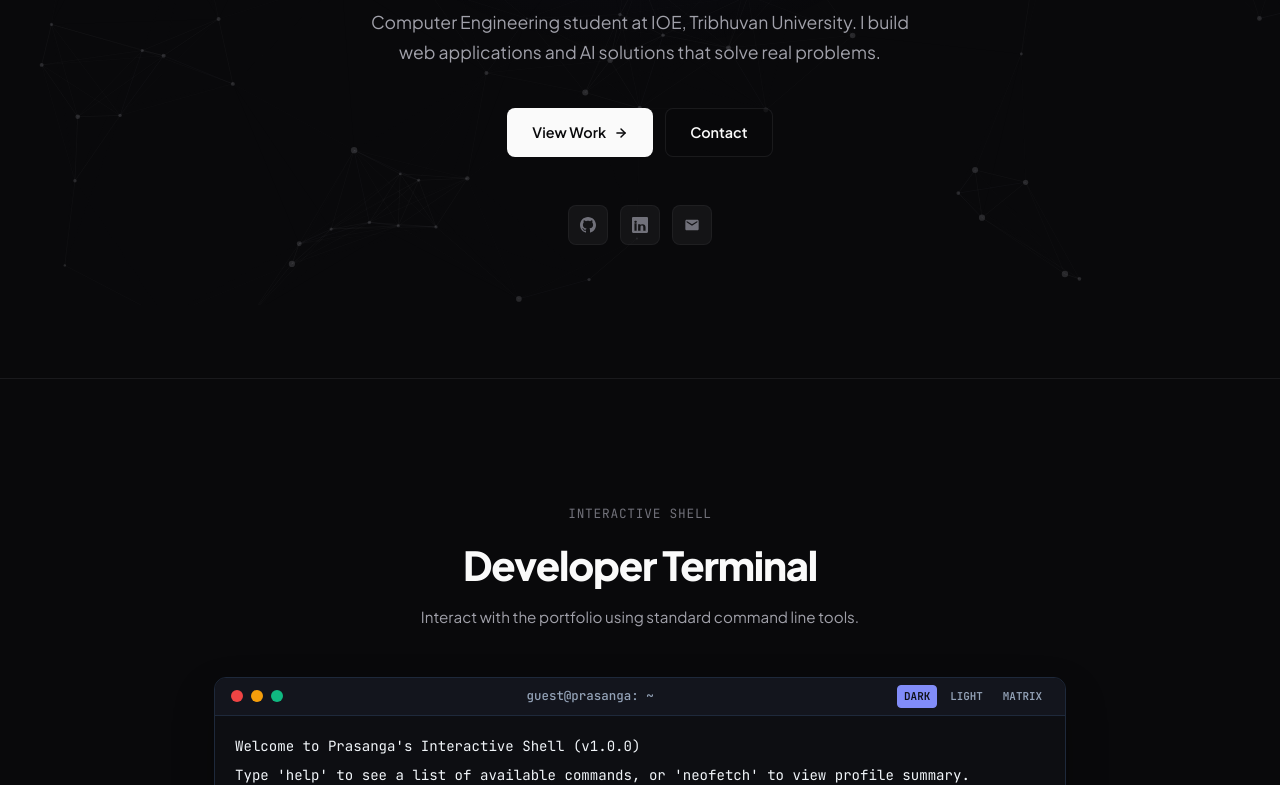
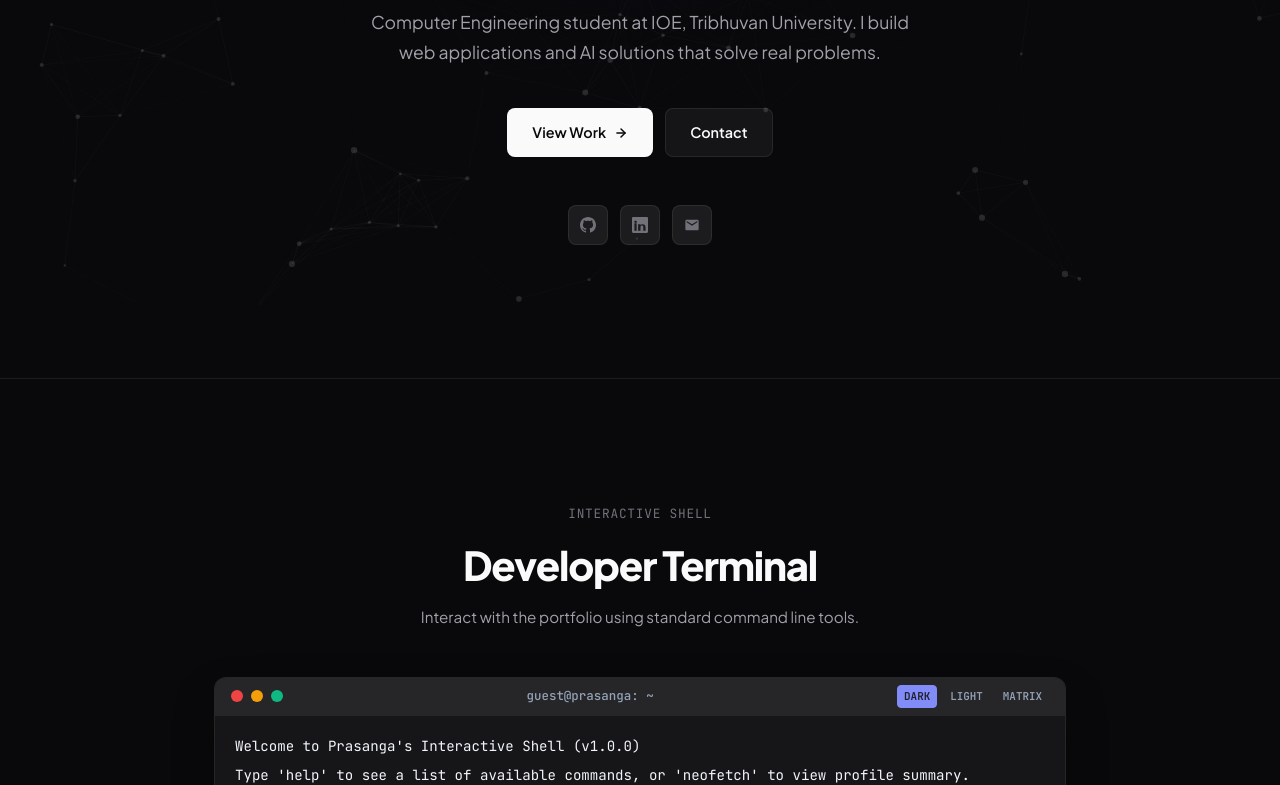
Before and after one commit to prasanga73/Portfolio, a React (Vite) app: page / in a window 1280 px wide. Shown: the part 495-1280 px from the top of the page. Built offline with nearby package versions, Linux system fonts and the light colour scheme.

Commit message:
glassmorphism fixed

```diff
--- a/src/components/Terminal.jsx
+++ b/src/components/Terminal.jsx
@@ -409,14 +409,15 @@ LinkedIn: https://www.linkedin.com/in/prasanga-niraula-7bb8242a6
     switch (termTheme) {
       case 'light':
         return {
-          bg: '#FFFFFF',
+          bg: 'rgba(244, 244, 245, 0.95)',
           text: '#1E293B',
           prompt: '#2563EB',
           accent: '#4F46E5',
-          border: '1px solid #E2E8F0',
-          titleBg: '#F8FAFC',
+          border: '1px solid rgba(228, 228, 231, 0.95)',
+          titleBg: 'rgba(228, 228, 231, 0.95)',
           titleText: '#64748B',
-          cursor: '#2563EB'
+          cursor: '#2563EB',
+          backdropFilter: 'blur(var(--glass-blur))'
         }
       case 'matrix':
         return {
@@ -428,19 +429,21 @@ LinkedIn: https://www.linkedin.com/in/prasanga-niraula-7bb8242a6
           titleBg: '#051105',
           titleText: '#00FF00',
           cursor: '#00FF00',
-          textShadow: '0 0 4px rgba(0, 255, 0, 0.6)'
+          textShadow: '0 0 4px rgba(0, 255, 0, 0.6)',
+          backdropFilter: 'none'
         }
       case 'dark':
       default:
         return {
-          bg: '#0D0E12',
+          bg: 'rgba(24, 24, 27, 0.95)',
           text: '#F1F5F9',
           prompt: '#6366F1',
           accent: '#818CF8',
-          border: '1px solid #1E293B',
-          titleBg: '#13151D',
+          border: '1px solid rgba(39, 39, 42, 0.95)',
+          titleBg: 'rgba(39, 39, 42, 0.95)',
           titleText: '#94A3B8',
-          cursor: '#818CF8'
+          cursor: '#818CF8',
+          backdropFilter: 'blur(var(--glass-blur))'
         }
     }
   }
@@ -491,7 +494,9 @@ LinkedIn: https://www.linkedin.com/in/prasanga-niraula-7bb8242a6
             inset: isFullscreen ? '0' : 'auto',
             zIndex: isFullscreen ? 1000 : 'auto',
             boxShadow: '0 20px 40px rgba(0, 0, 0, 0.25)',
-            transition: 'all 0.3s cubic-bezier(0.16, 1, 0.3, 1)'
+            transition: 'all 0.3s cubic-bezier(0.16, 1, 0.3, 1)',
+            backdropFilter: themeStyles.backdropFilter || 'none',
+            WebkitBackdropFilter: themeStyles.backdropFilter || 'none',
           }}
         >
           {/* Matrix Overlay if active */}
@@ -596,7 +601,7 @@ LinkedIn: https://www.linkedin.com/in/prasanga-niraula-7bb8242a6
                 return (
                   <div key={idx} style={{ display: 'flex' }}>
                     <span style={{ color: themeStyles.prompt, marginRight: '8px', fontWeight: 600 }}>guest@prasanga:~$</span>
-                    <span>{log.text}</span>
+                    <span style={{ color: themeStyles.text }}>{log.text}</span>
                   </div>
                 )
               } else {
@@ -638,7 +643,7 @@ LinkedIn: https://www.linkedin.com/in/prasanga-niraula-7bb8242a6
                 />
                 {/* Rendered Text + Custom Cursor */}
                 <div style={{ display: 'flex', alignItems: 'center', pointerEvents: 'none', zIndex: 1 }}>
-                  <span>{input}</span>
+                  <span style={{ color: themeStyles.text }}>{input}</span>
                   <span
                     style={{
                       display: 'inline-block',
--- a/src/index.css
+++ b/src/index.css
@@ -93,10 +93,10 @@ a {
 /* ── Glassmorphism Variables ────────────────────────────────── */
 :root {
   --glass-blur: 12px;
-  --glass-bg: rgba(9, 9, 11, 0.6);
-  --glass-bg-secondary: rgba(24, 24, 27, 0.5);
-  --glass-bg-tertiary: rgba(39, 39, 42, 0.4);
-  --glass-border: rgba(39, 39, 42, 0.6);
+  --glass-bg: rgba(255, 255, 255, 0.05);
+  --glass-bg-secondary: rgba(255, 255, 255, 0.03);
+  --glass-bg-tertiary: rgba(255, 255, 255, 0.08);
+  --glass-border: rgba(255, 255, 255, 0.08);
 }
 
 html:not(.dark) {
```
Also changed, not shown: 4 other files (tests, documents, lock files or other folders).
